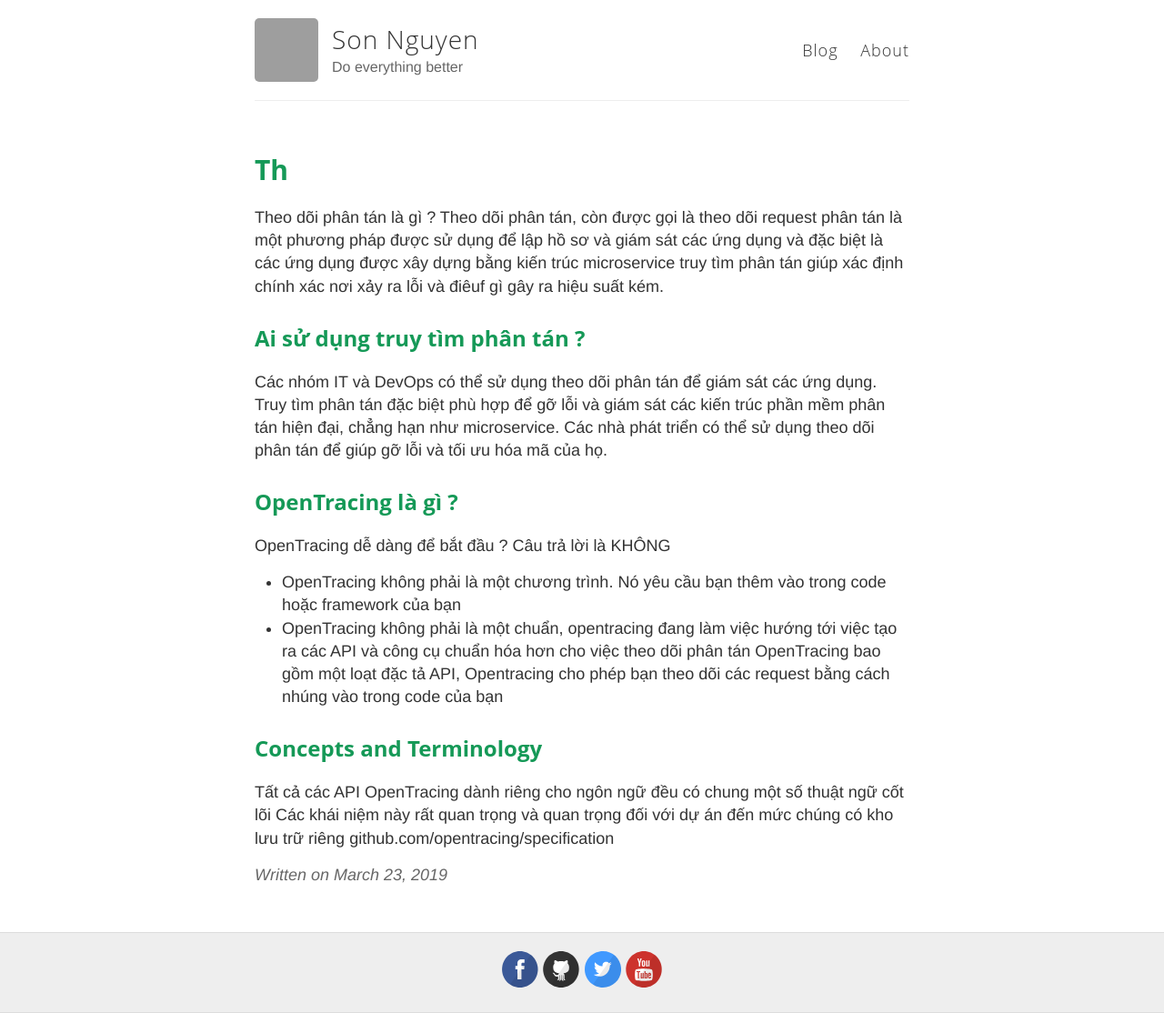
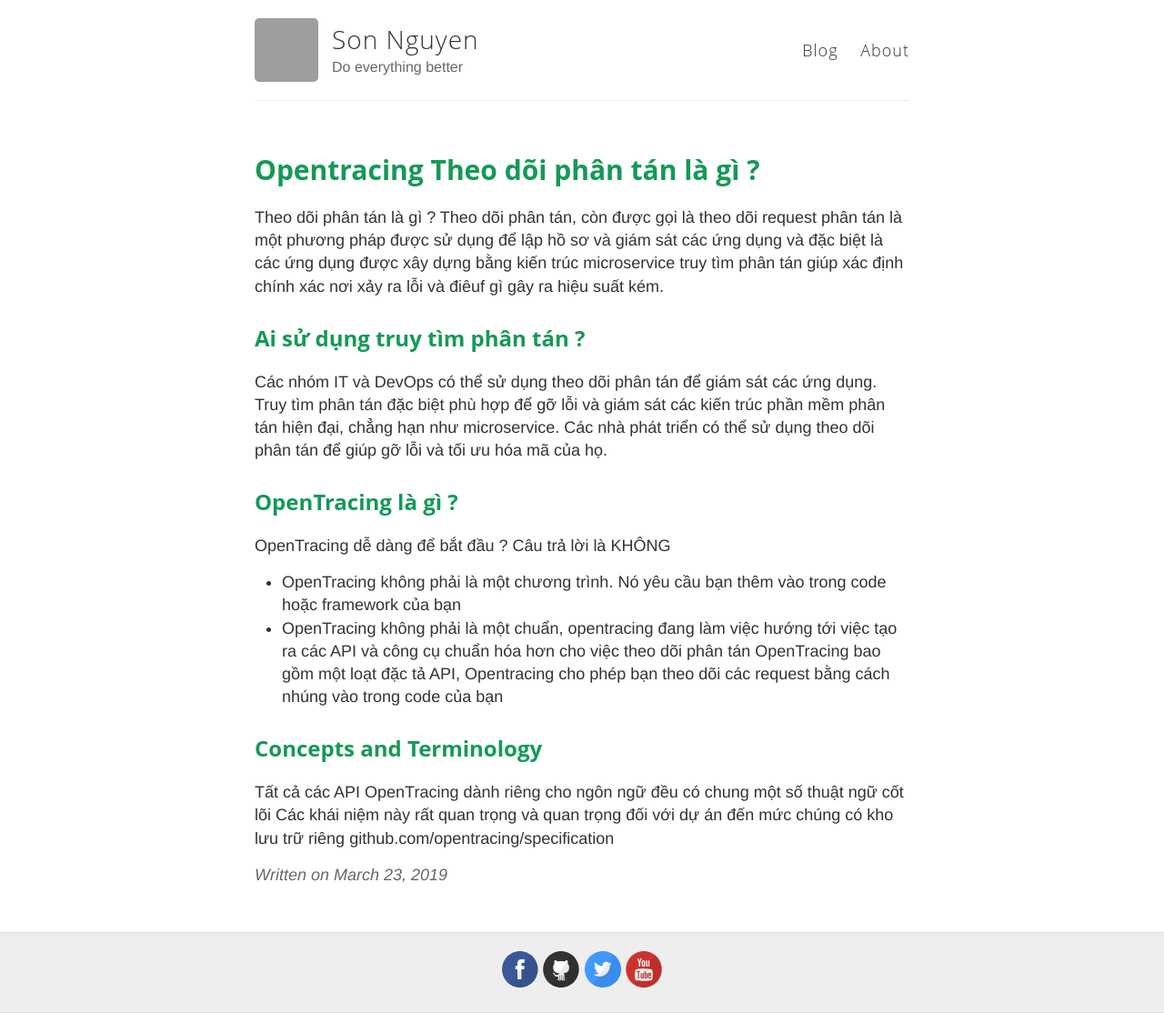
Before and after one commit to sonnhfit/sonnhfit.github.io, a Jekyll site: the page built from _posts/2019-3-23-dau-vet-phan-tan-la-gi-What-is-Distributed-Tracing.md, in a window 1280 px wide. Shown: the whole page at 91% size. Built offline with Jekyll 4.4.1, drawn with Linux system fonts in a browser that asks for light colours; grey boxes are pictures that could not be loaded.

Commit message:
Update 2019-3-23-dau-vet-phan-tan-la-gi-What-is-Distributed-Tracing.md

```diff
--- a/_posts/2019-3-23-dau-vet-phan-tan-la-gi-What-is-Distributed-Tracing.md
+++ b/_posts/2019-3-23-dau-vet-phan-tan-la-gi-What-is-Distributed-Tracing.md
@@ -1,6 +1,6 @@
 ---
 layout: post
-title: Th
+title: Opentracing Theo dõi phân tán là gì ?
 ---
 
 Theo dõi phân tán là gì ?
```
